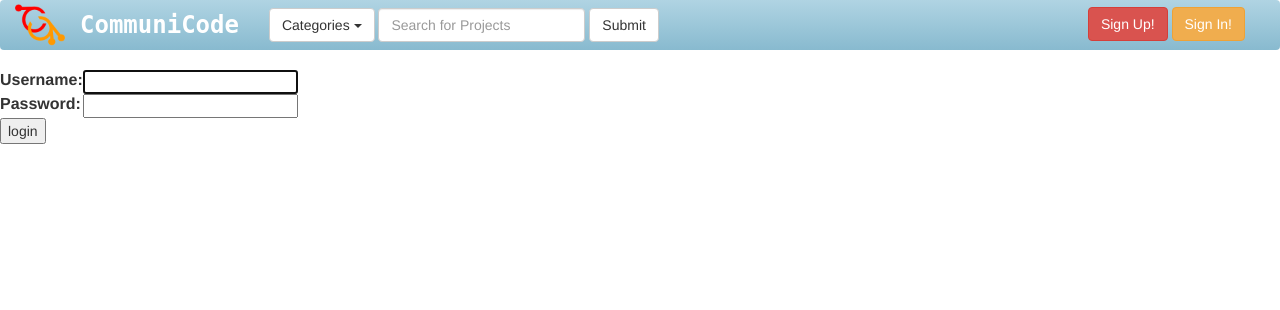
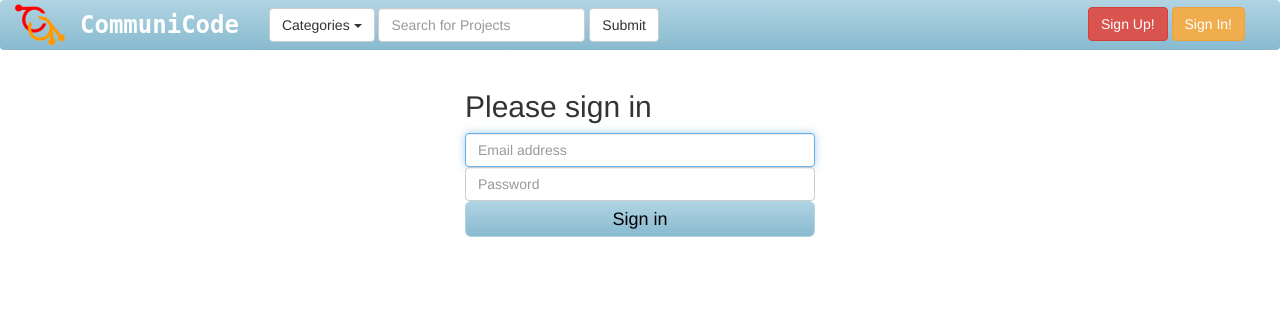
Before and after one commit to FrejaThoresen/CommuniCode, a Django app: page /accounts/login/ in a window 1280 px wide. Shown: the top 310 px of the page. Run offline with Django 3.2, Linux system fonts and the light colour scheme; some libraries are stand-ins or nearby versions.

Commit message:
Login page

```diff
--- a/communicode/urls.py
+++ b/communicode/urls.py
@@ -11,7 +11,7 @@ Class-based views
     2. Add a URL to urlpatterns:  url(r'^$', Home.as_view(), name='home')
 Including another URLconf
     1. Add an import:  from blog import urls as blog_urls
-    2. Add a URL to urlpatterns:  url(r'^blog/', include(blog_urls))
+    2. Add a URL to  urlpatterns:  url(r'^blog/', include(blog_urls))
 """
 from django.conf.urls import include, url
 from django.contrib import admin
--- a/templates/registration/login.html
+++ b/templates/registration/login.html
@@ -1,24 +1,28 @@
 {% extends "base.html" %}
 
 {% block content %}
-    {% if form.errors %}
-    <p>Your username and password didn't match. Please try again.</p>
-    {% endif %}
+    <div class="container">
 
-    <form method="post" action="{% url 'django.contrib.auth.views.login' %}">
-        {% csrf_token %}
-        <table>
-        <tr>
-            <td>{{ form.username.label_tag }}</td>
-            <td>{{ form.username }}</td>
-        </tr>
-        <tr>
-            <td>{{ form.password.label_tag }}</td>
-            <td>{{ form.password }}</td>
-        </tr>
-        </table>
+      <form class="form-signin" method="post" action="{% url 'django.contrib.auth.views.login' %}">
+      {% csrf_token %}
+        {% if form.errors %}
+        <p>Your username and password didn't match. Please try again.</p>
+        {% endif %}
+      <div class="col-md-offset-4">
+        <h2 class="form-signin-heading" style="margin-left: 15px;">Please sign in</h2>
+      </div>
+        <div class="col-md-offset-4 col-md-4">
+            <label for="id_username" class="sr-only">Username</label>
+            <input name="username" type="text" id="id_username" class="form-control" placeholder="Email address" required autofocus>
+        </div><div class="col-md-4"></div>
+        <div class="col-md-offset-4 col-md-4">
+            <label for="id_password" class="sr-only">Password</label>
+            <input name="password" type="password" id="id_password" class="form-control" placeholder="Password" required>
+        </div><div class="col-md-4"></div>
+        <div class="col-md-offset-4 col-md-4">
+        <button class="btn btn-lg btn-primary btn-block" type="submit" value="login">Sign in</button>
+        </div>
+      </form>
 
-        <input type="submit" value="login" />
-        <input type="hidden" name="next" value="{{ next }}" />
-    </form>
+    </div> <!-- /container -->
 {% endblock %}
```
